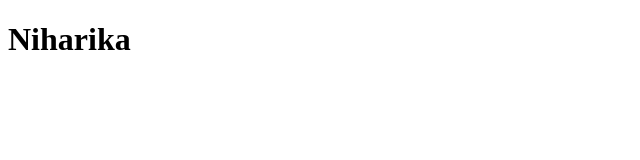
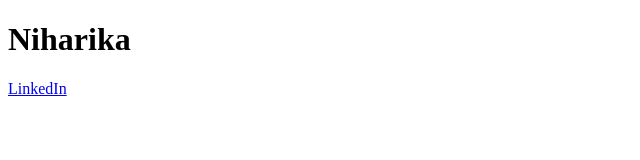
Before and after one commit to prosis369/niharika.github.io, a plain HTML site: page index.html in a window 1280 px wide. Shown: the full height of the page, 0-640 px from the left. Drawn offline with Linux system fonts and the light colour scheme.

Commit message:
Update index.html

```diff
--- a/index.html
+++ b/index.html
@@ -3,6 +3,7 @@
   <body>
 
     <h1>Niharika</h1>
+    <a href="https://www.linkedin.com/in/niharika-p-b5b131170/">LinkedIn</a>
 
   </body>
 </html>
```
